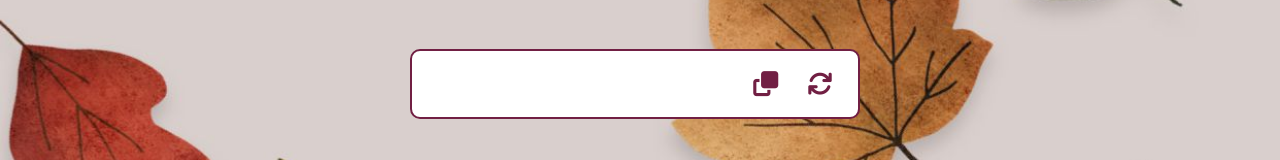
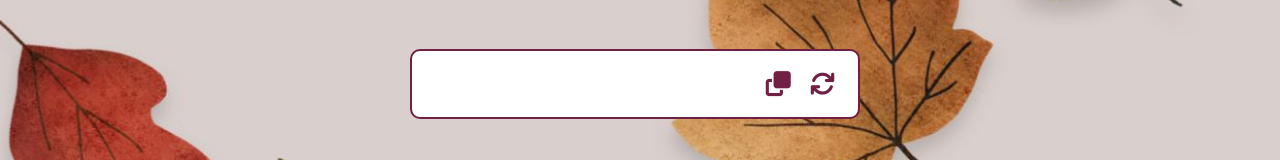
Before and after one commit to NataliaSaidman/generador-de-claves, a plain HTML site: page index.html in a window 1280 px wide. Shown: the part 166-326 px from the top of the page. Drawn offline with Linux system fonts and the light colour scheme.

Commit message:
separacion de botones

```diff
--- a/css/style.css
+++ b/css/style.css
@@ -44,13 +44,16 @@ button {
     background-color: white;
     border: white;
     margin-right: 5px;
-    padding: 0 10px;
 
 }
 
 .fa-copy,
 .fa-arrows-rotate {
     color: #711F43;
+}
+
+.fa-copy{
+    padding-right: 10px;
 }
 
 #password {
@@ -151,6 +154,7 @@ input[type=radio],
         margin-left: 20px;
     }
 
+
     .customize-password {
         width: 300px;
         height: 500px;
```
